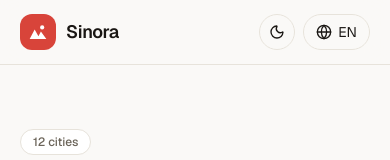
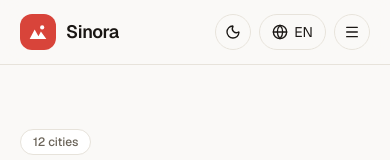
Before and after one commit to ramyozi/sinora, a Next.js app: page /en/destinations in a window 390 px wide. Shown: the top 160 px of the page. Built offline with nearby package versions, Linux system fonts and the light colour scheme.

Commit message:
branchement du menu mobile dans l'en-tête

```diff
--- a/src/components/layout/header.tsx
+++ b/src/components/layout/header.tsx
@@ -6,6 +6,7 @@ import { Container } from "@/components/ui/container";
 import { ButtonLink } from "@/components/ui/button";
 import { Logo } from "./logo";
 import { LocaleSwitcher } from "./locale-switcher";
+import { MobileNav } from "./mobile-nav";
 import { ThemeToggle } from "./theme-toggle";
 
 // En-tête fixe avec navigation par ancres, sélecteur de langue et thème.
@@ -51,10 +52,11 @@ export function Header({
           <ButtonLink
             href={localizedPath("/", locale)}
             size="sm"
-            className="hidden sm:inline-flex"
+            className="hidden md:inline-flex"
           >
             {dict.nav.cta}
           </ButtonLink>
+          <MobileNav locale={locale} dict={dict} links={links} />
         </div>
       </Container>
     </header>
```
